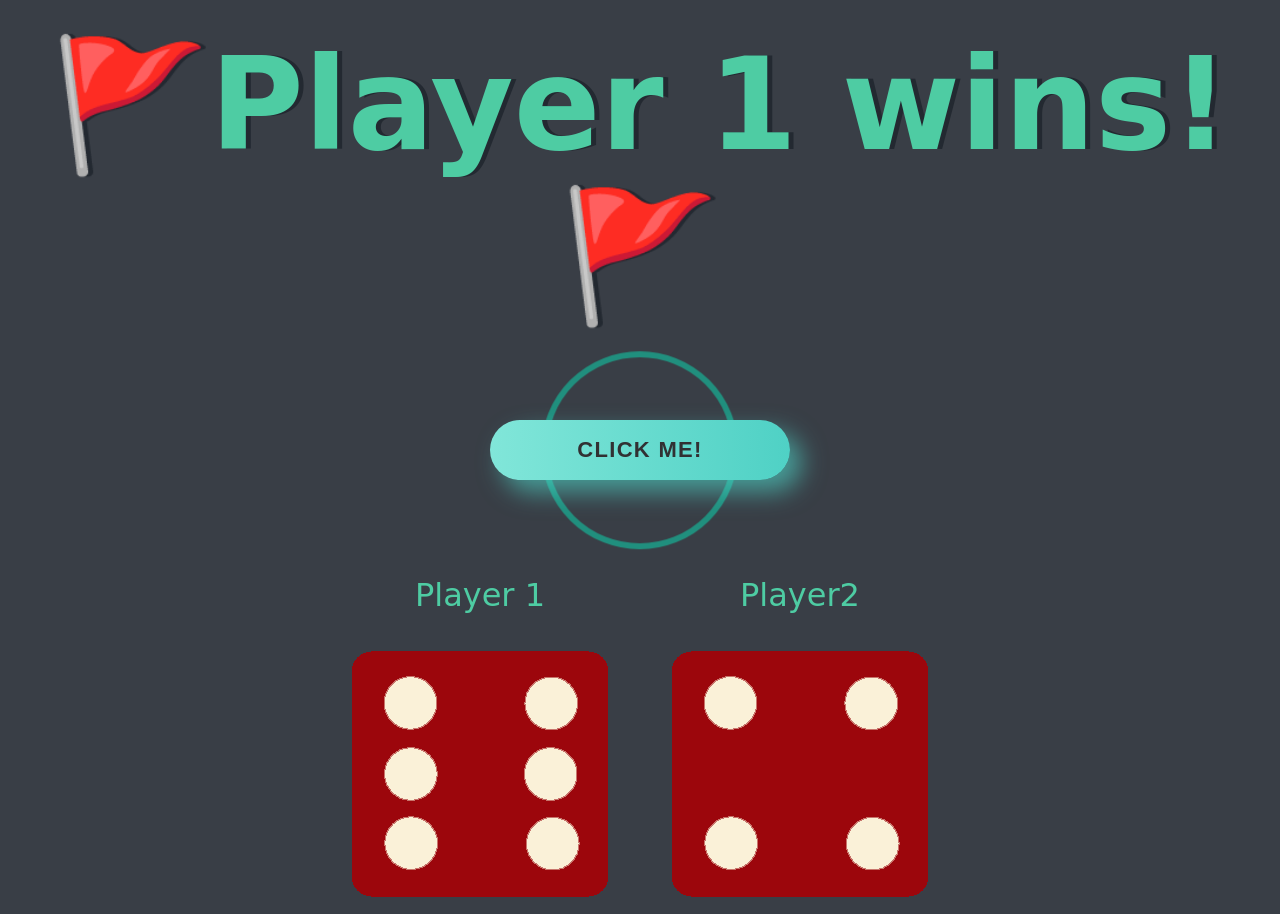
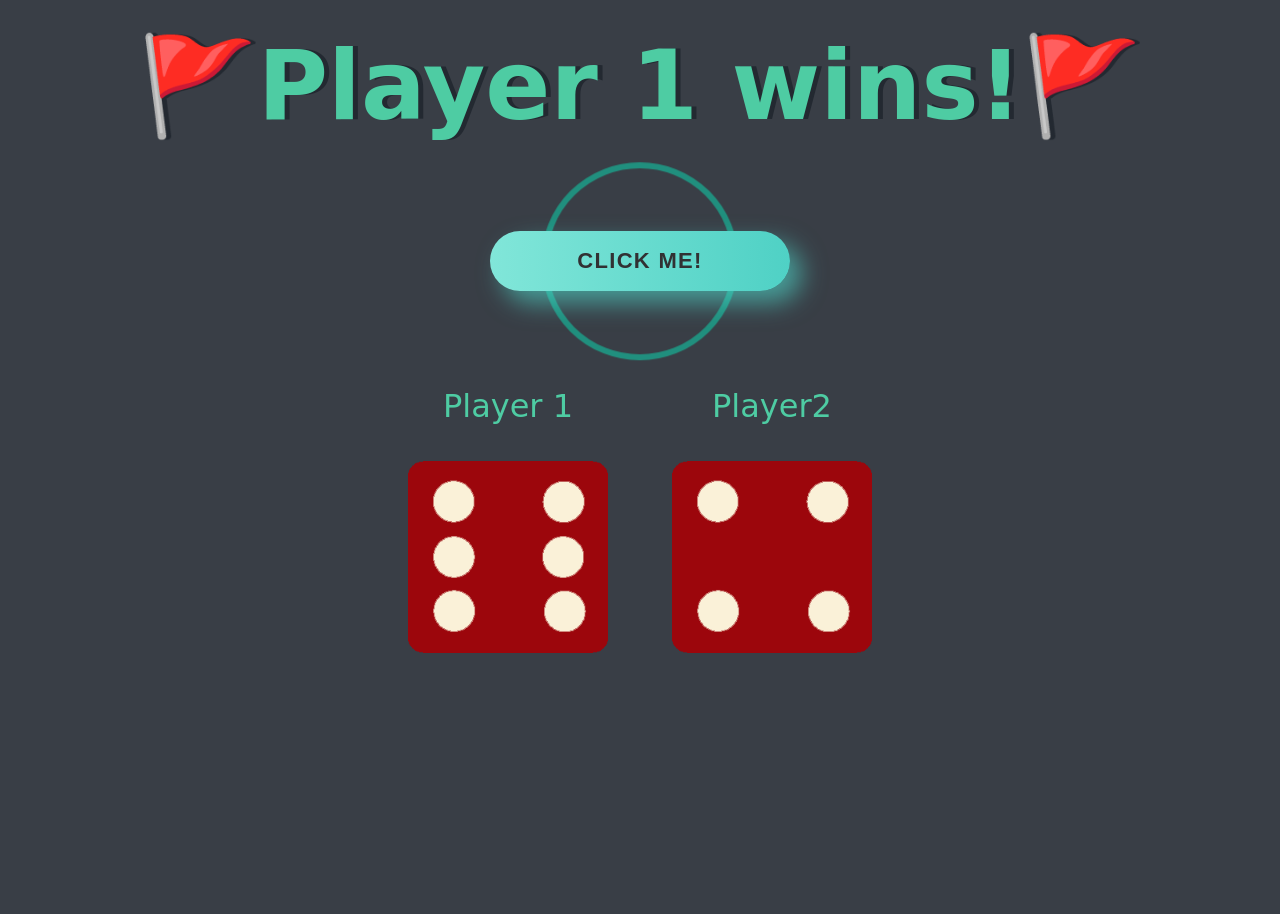
Before and after one commit to GHaydukov/The-Dice-Game, a plain HTML site: page index.html in a window 1280 px wide. After the commit the page ends 800 px from the top, so only its background shows below. Drawn offline with Linux system fonts and the light colour scheme.

Commit message:
Resizing images

```diff
--- a/css/style.css
+++ b/css/style.css
@@ -23,6 +23,14 @@ p {
 .players {
     display: inline-block;
 
+}
+
+#dice-player1 {
+    width: 200px;
+}
+
+#dice-player2 {
+    width: 200px;
 }
 
 #player1 {
@@ -132,7 +140,7 @@ button:hover::after, button:focus::after {
 #result-display {
     color: #4ECCA3;
     font-family: 'Lobster', cursive;
-    font-size: 8rem;
+    font-size: 6rem;
     margin: 30px;
     text-align: center;
     text-shadow: 5px 0 #232931;
```
